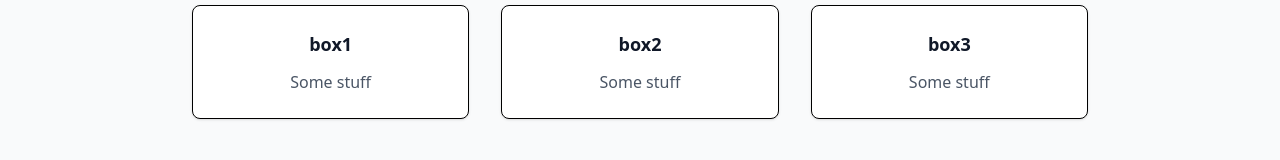
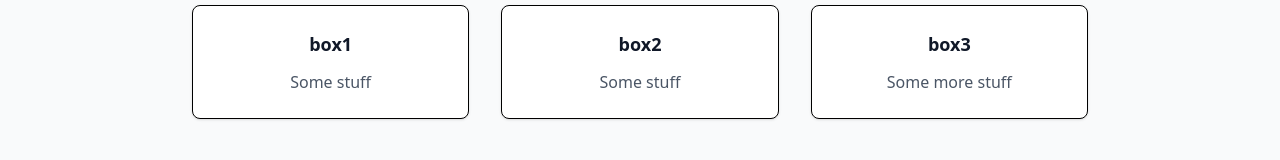
Before and after one commit to DJHUTCHINGS/ondergrond, a React (Vite) app: page / in a window 1280 px wide. Shown: the part 296-456 px from the top of the page. Built offline with nearby package versions, Linux system fonts and the light colour scheme; no server answers.

Commit message:
Trigger deployment with correct GA secret

```diff
--- a/src/pages/home/Home.tsx
+++ b/src/pages/home/Home.tsx
@@ -25,7 +25,7 @@
 
           <div className="bg-white p-6 rounded-lg shadow-sm border">
             <h3 className="text-lg font-semibold text-gray-900 mb-3">box3</h3>
-            <p className="text-gray-600">Some stuff</p>
+            <p className="text-gray-600">Some more stuff</p>
           </div>
         </div>
       </div>
```
